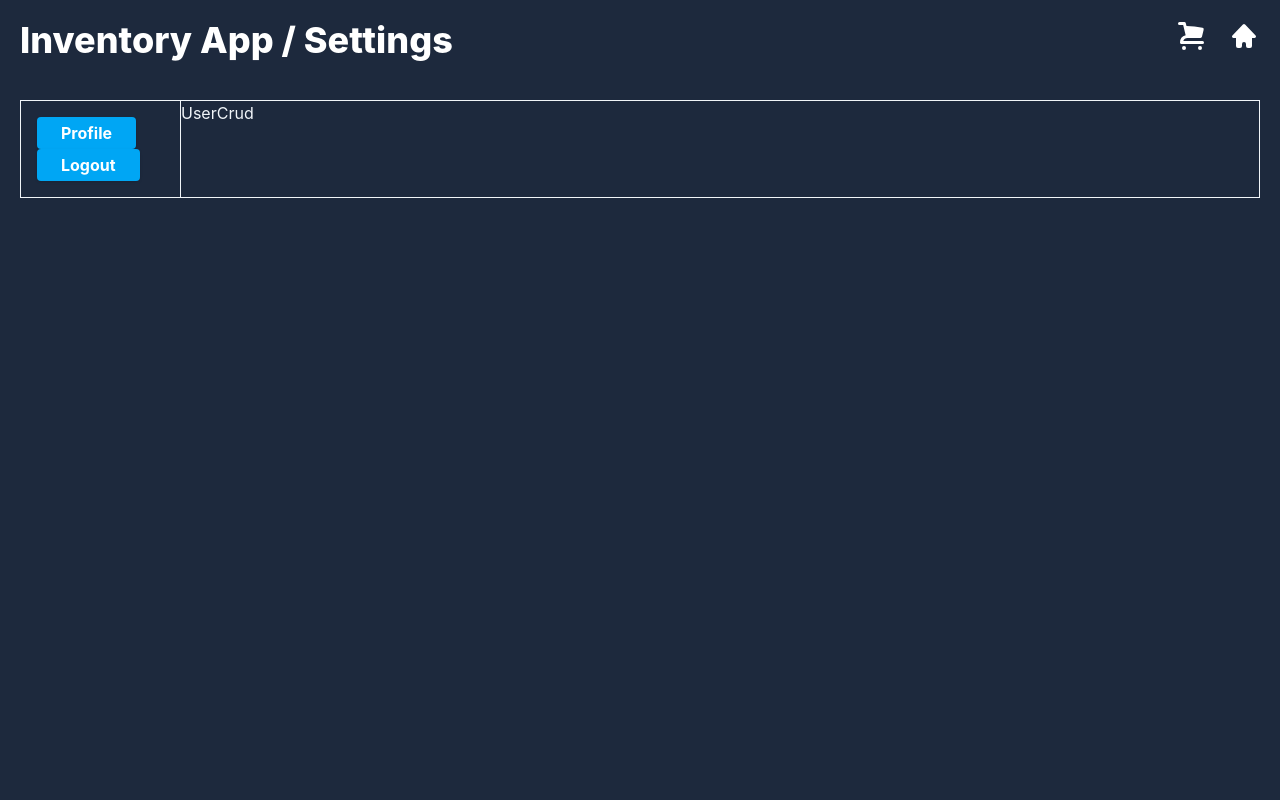
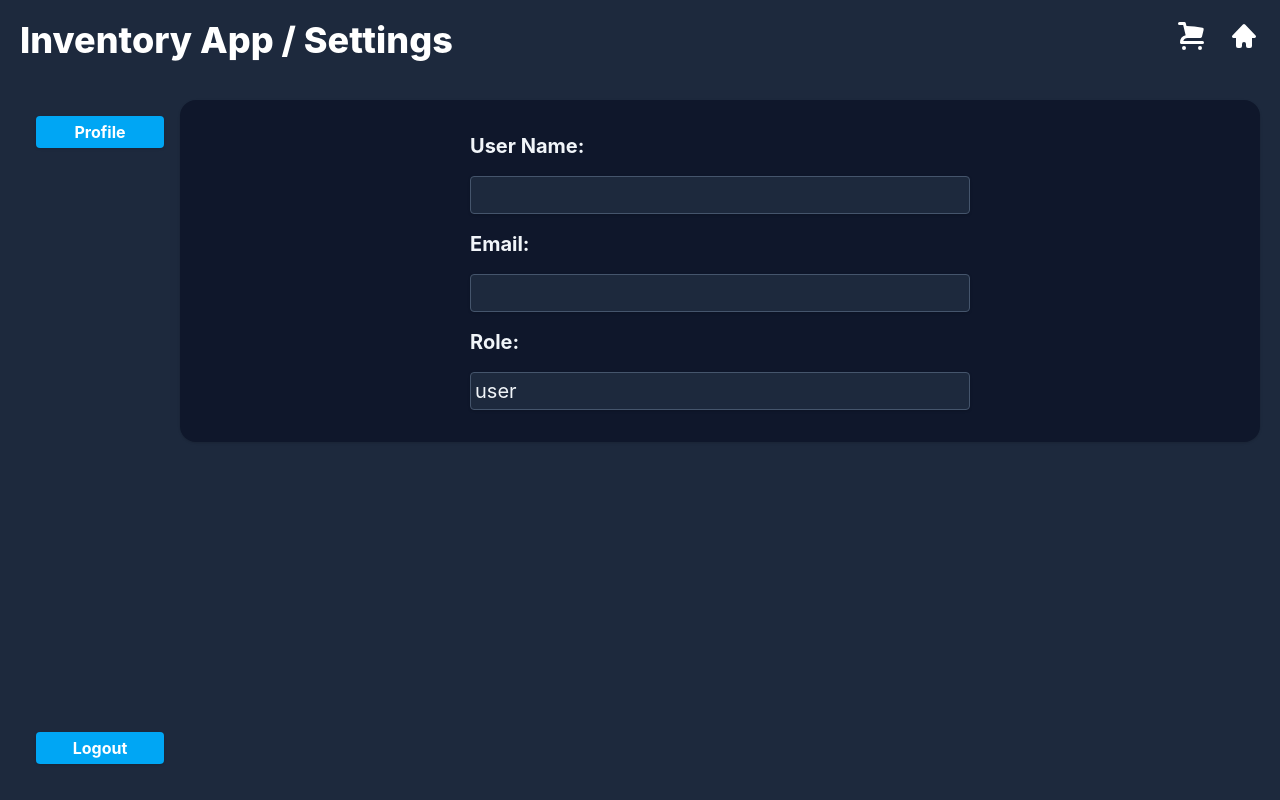
Before and after one commit to aayusht200/inventory-application, a React (Vite) app in the folder client/: page /setting in a window 1280 px wide. Built offline with nearby package versions, Linux system fonts and the light colour scheme; no server answers.

Commit message:
feat: implement CategoryCrud and SignupForm components; integrate category fetching service; update Settings page to use SignupForm; enhance Profile component with user data handling

```diff
--- a/client/src/components/CategoryCrud.tsx
+++ b/client/src/components/CategoryCrud.tsx
@@ -1,7 +1,38 @@
-import React from "react";
+import { useEffect, useState } from "react";
+import { categoryService } from "../helperFunctions/categoryService";
+interface categoriesProp {
+  id: string;
+  name: string;
+  description: string;
+}
 
 const CategoryCrud = () => {
-  return <div>CategoryCrud</div>;
+  const [categories, setCategory] = useState<categoriesProp[]>([]);
+  const [error, setError] = useState<boolean>(false);
+  useEffect(() => {
+    categoryService()
+      .then((data) => setCategory(data))
+      .catch(() => {
+        setError(true);
+      });
+  }, []);
+  console.log(error);
+  return (
+    <div>
+      <h1 className="text-2xl font-bold">Category List:</h1>
+      <ul className="list-disc">
+        {Object.entries(categories).map(([, category]) => {
+          return (
+            <li
+              key={category.id}
+              className="ml-7"
+              typeof="circle"
+            >{`${category.name[0].toUpperCase()}${category.name.slice(1)}`}</li>
+          );
+        })}
+      </ul>
+    </div>
+  );
 };
 
 export { CategoryCrud };
--- a/client/src/components/Page.tsx
+++ b/client/src/components/Page.tsx
@@ -14,7 +14,7 @@ const Page = ({ header, children, footer, className }: PageProps) => {
     >
       {header}
 
-      <main className="flex flex-1 justify-center">{children}</main>
+      <main className="flex min-h-0 flex-1 justify-center">{children}</main>
 
       {footer}
     </div>
--- a/client/src/components/Profile.tsx
+++ b/client/src/components/Profile.tsx
@@ -1,7 +1,37 @@
-import React from "react";
-
+import { useContext } from "react";
+import { AuthContext } from "../context/AuthContext";
+import { Input } from "./Input";
 const Profile = () => {
-  return <div>UserCrud</div>;
+  const { user } = useContext(AuthContext);
+  function handleChange() {}
+  return (
+    <form className="text-md bg-surface flex h-fit flex-col items-center gap-4 rounded-2xl p-8 shadow md:text-lg lg:text-xl">
+      <fieldset className="input-fields relative flex flex-col gap-4">
+        <Input
+          label="User Name:"
+          type="text"
+          id="username"
+          value={user.username}
+          onChange={handleChange}
+        />
+        <Input
+          label="Email:"
+          id="email"
+          type="email"
+          onChange={handleChange}
+          value={user.email}
+        />
+        <Input
+          label="Role:"
+          id="role"
+          type="text"
+          onChange={handleChange}
+          value={user.role}
+          className="select-none"
+        />
+      </fieldset>
+    </form>
+  );
 };
 
 export { Profile };
--- /dev/null
+++ b/client/src/components/SignupForm.tsx
@@ -0,0 +1,115 @@
+import React, { useContext, useState } from "react";
+import { Button } from "./Button";
+import { Input } from "./Input";
+import { InputError } from "./InputError";
+import { ResetButton } from "./ResetButton";
+import { useNavigate } from "react-router-dom";
+import { AuthContext } from "../context/AuthContext";
+import { signupService } from "../helperFunctions/signupService";
+export interface NewUser {
+  username: string;
+  email: string;
+  password: string;
+  role: "admin" | "user";
+}
+
+export const initialNewUser: NewUser = {
+  username: "",
+  email: "",
+  password: "",
+  role: "user",
+};
+const SignupForm = () => {
+  const { user } = useContext(AuthContext);
+  const [newUser, setNewUser] = useState<NewUser>(initialNewUser);
+  const [error, setErrorMessage] = useState(false);
+  const navigate = useNavigate();
+  const signup = (e: React.SubmitEvent<HTMLFormElement>) => {
+    e.preventDefault();
+    signupService(newUser)
+      .then(() => {
+        if (user.role !== "admin") {
+          navigate(`/login`, { replace: true });
+        } else navigate("/products", { replace: true });
+      })
+      .catch((error) => {
+        setErrorMessage(true);
+        console.log(error);
+      });
+  };
+
+  const handleChange = (e: React.ChangeEvent<HTMLInputElement>) => {
+    setErrorMessage(false);
+    setNewUser((prev) => ({
+      ...prev,
+      [e.target.name]: e.target.value,
+    }));
+  };
+  const errorstatement = "Username / Email already in use.";
+  return (
+    <>
+      <form
+        onSubmit={signup}
+        className="text-md bg-surface flex h-fit flex-col items-center gap-4 rounded-2xl p-8 shadow md:text-lg lg:text-xl"
+      >
+        <fieldset className="input-fields relative flex flex-col gap-4">
+          <ResetButton resetFuncion={() => setNewUser(initialNewUser)} />
+          <Input
+            label="User Name:"
+            id="username"
+            type="text"
+            onChange={handleChange}
+            value={newUser.username}
+          />
+          <Input
+            label="Email:"
+            id="email"
+            type="email"
+            onChange={handleChange}
+            value={newUser.email}
+          />
+          <Input
+            label="Password:"
+            id="password"
+            type="password"
+            onChange={handleChange}
+            value={newUser.password}
+            className="select-none"
+          />
+          {user.role === "admin" && (
+            <fieldset className="border-divider flex gap-4 border p-1 pl-2">
+              <legend className="ml-2 pr-2 pl-2">Role</legend>
+              <div className="flex gap-1">
+                <input
+                  type="radio"
+                  id="admin"
+                  name="role"
+                  value="admin"
+                  onChange={handleChange}
+                />
+                <label htmlFor="admin">Admin</label>
+              </div>
+              <div className="flex gap-1">
+                <input
+                  type="radio"
+                  id="user"
+                  name="role"
+                  value="user"
+                  onChange={handleChange}
+                  defaultChecked
+                />
+                <label htmlFor="user">User</label>
+              </div>
+            </fieldset>
+          )}
+        </fieldset>
+        {error && <InputError message={errorstatement} />}
+        <div className="form-actions flex gap-10">
+          <Button type="submit" content="Signup" className="" />
+        </div>
+      </form>
+    </>
+  );
+};
+
+export { SignupForm };
--- /dev/null
+++ b/client/src/helperFunctions/categoryService.ts
@@ -0,0 +1,18 @@
+async function categoryService() {
+  return fetch("http://localhost:3000/api/category/getAll", {
+    method: "GET",
+    headers: {
+      "Content-Type": "application/json",
+    },
+  })
+    .then((response) => {
+      if (!response.ok) {
+        throw new Error("Failed to fetch user");
+      }
+      return response.json();
+    })
+    .then((data) => {
+      return data;
+    });
+}
+export { categoryService };
--- a/client/src/pages/Settings.tsx
+++ b/client/src/pages/Settings.tsx
@@ -9,7 +9,7 @@ import { CartTracker } from "../components/CartTracker";
 import { HomeIcon } from "@heroicons/react/16/solid";
 import { Page } from "../components/Page";
 import { Profile } from "../components/Profile";
-import { Signup } from "./Signup";
+import { SignupForm } from "../components/SignupForm";
 import { CategoryCrud } from "../components/CategoryCrud";
 import { ProductCrud } from "../components/ProductCrud";
 type SettingsView = "profile" | "users" | "categories" | "products";
@@ -17,13 +17,17 @@ const Settings = () => {
   const navigate = useNavigate();
   const { user, setUser } = useContext(AuthContext);
   const [activeView, setActiveView] = useState<SettingsView>("profile");
-
-  function renderContent() {
+  function handleLogout() {
+    setUser(initialUser);
+    logout();
+    navigate("/", { replace: true });
+  }
+  function getActiveView() {
     switch (activeView) {
       case "profile":
         return <Profile />;
       case "users":
-        return <Signup />;
+        return <SignupForm />;
       case "categories":
         return <CategoryCrud />;
       case "products":
@@ -49,18 +53,28 @@ const Settings = () => {
   );
   return (
     <Page className="" header={headercomponent}>
-      <div className="settings grid h-full w-full flex-1 grid-cols-[10rem_1fr] border">
-        <div className="navbar flex flex-col border-r p-4">
-          <Button content="Profile" onClick={() => setActiveView("profile")} />
+      <div className="settings h-vh grid w-full flex-1 grid-cols-[10rem_1fr]">
+        <div className="navbar flex flex-col gap-5 p-4">
+          <Button
+            content="Profile "
+            className="w-full"
+            onClick={() => setActiveView("profile")}
+          />
           {user.role === "admin" && (
             <>
-              <Button content="Users" onClick={() => setActiveView("users")} />
+              <Button
+                content="Users"
+                className="w-full"
+                onClick={() => setActiveView("users")}
+              />
               <Button
                 content="Categories"
+                className="w-full"
                 onClick={() => setActiveView("categories")}
               />
               <Button
                 content="Products"
+                className="w-full"
                 onClick={() => setActiveView("products")}
               />
             </>
@@ -70,14 +84,13 @@ const Settings = () => {
             <Button
               content="Logout"
               onClick={() => {
-                setUser(initialUser);
-                logout();
-                navigate("/", { replace: true });
+                handleLogout();
               }}
+              className="w-full"
             />
           </div>
         </div>
-        <div className="content">{renderContent()}</div>
+        <div className="content">{getActiveView()}</div>
       </div>
     </Page>
   );
--- a/client/src/pages/Signup.tsx
+++ b/client/src/pages/Signup.tsx
@@ -1,61 +1,13 @@
-import { AuthContext } from "../context/AuthContext";
-import React, { useContext, useState } from "react";
 import { Header } from "../components/Header";
 import { Page } from "../components/Page";
-import { Input } from "../components/Input";
-import { ResetButton } from "../components/ResetButton";
-import { Button } from "../components/Button";
-import { InputError } from "../components/InputError";
-import { signupService } from "../helperFunctions/signupService";
-import { useNavigate } from "react-router-dom";
 import { HomeIcon } from "@heroicons/react/16/solid";
 import { CartTracker } from "../components/CartTracker";
-interface NewUser {
-  username: string;
-  email: string;
-  password: string;
-  role: "admin" | "user";
-}
+import { SignupForm } from "../components/SignupForm";
+import { useNavigate } from "react-router-dom";
 
-const initialNewUser: NewUser = {
-  username: "",
-  email: "",
-  password: "",
-  role: "user",
-};
-
-interface SignupProps {
-  showHeader?: boolean;
-}
-
-const Signup = ({ showHeader }: SignupProps) => {
-  const { user } = useContext(AuthContext);
-  const [newUser, setNewUser] = useState<NewUser>(initialNewUser);
-  const [error, setErrorMessage] = useState(false);
+const Signup = () => {
   const navigate = useNavigate();
-
-  const signup = (e: React.SubmitEvent<HTMLFormElement>) => {
-    e.preventDefault();
-    signupService(newUser)
-      .then(() => {
-        if (user.role !== "admin") {
-          navigate(`/login`, { replace: true });
-        } else navigate("/products", { replace: true });
-      })
-      .catch((error) => {
-        setErrorMessage(true);
-        console.log(error);
-      });
-  };
-  const handleChange = (e: React.ChangeEvent<HTMLInputElement>) => {
-    setErrorMessage(false);
-    setNewUser((prev) => ({
-      ...prev,
-      [e.target.name]: e.target.value,
-    }));
-  };
-  const errorstatement = "Username / Email already in use.";
-  const headercomponent = showHeader && (
+  const headercomponent = (
     <Header
       className=""
       title="Inventory App / Signup"
@@ -74,66 +26,7 @@ const Signup = ({ showHeader }: SignupProps) => {
   );
   return (
     <Page header={headercomponent}>
-      <form
-        onSubmit={signup}
-        className="text-md bg-surface flex h-fit flex-col items-center gap-4 rounded-2xl p-8 shadow md:text-lg lg:text-xl"
-      >
-        <fieldset className="input-fields relative flex flex-col gap-4">
-          <ResetButton resetFuncion={() => setNewUser(initialNewUser)} />
-          <Input
-            label="User Name:"
-            id="username"
-            type="text"
-            onChange={handleChange}
-            value={newUser.username}
-          />
-          <Input
-            label="Email:"
-            id="email"
-            type="email"
-            onChange={handleChange}
-            value={newUser.email}
-          />
-          <Input
-            label="Password:"
-            id="password"
-            type="password"
-            onChange={handleChange}
-            value={newUser.password}
-            className="select-none"
-          />
-          {user.role === "admin" && (
-            <fieldset className="border-divider flex gap-4 border p-1 pl-2">
-              <legend className="ml-2 pr-2 pl-2">Role</legend>
-              <div className="flex gap-1">
-                <input
-                  type="radio"
-                  id="admin"
-                  name="role"
-                  value="admin"
-                  onChange={handleChange}
-                />
-                <label htmlFor="admin">Admin</label>
-              </div>
-              <div className="flex gap-1">
-                <input
-                  type="radio"
-                  id="user"
-                  name="role"
-                  value="user"
-                  onChange={handleChange}
-                  defaultChecked
-                />
-                <label htmlFor="user">User</label>
-              </div>
-            </fieldset>
-          )}
-        </fieldset>
-        {error && <InputError message={errorstatement} />}
-        <div className="form-actions flex gap-10">
-          <Button type="submit" content="Signup" className="" />
-        </div>
-      </form>
+      <SignupForm />
     </Page>
   );
 };
```
